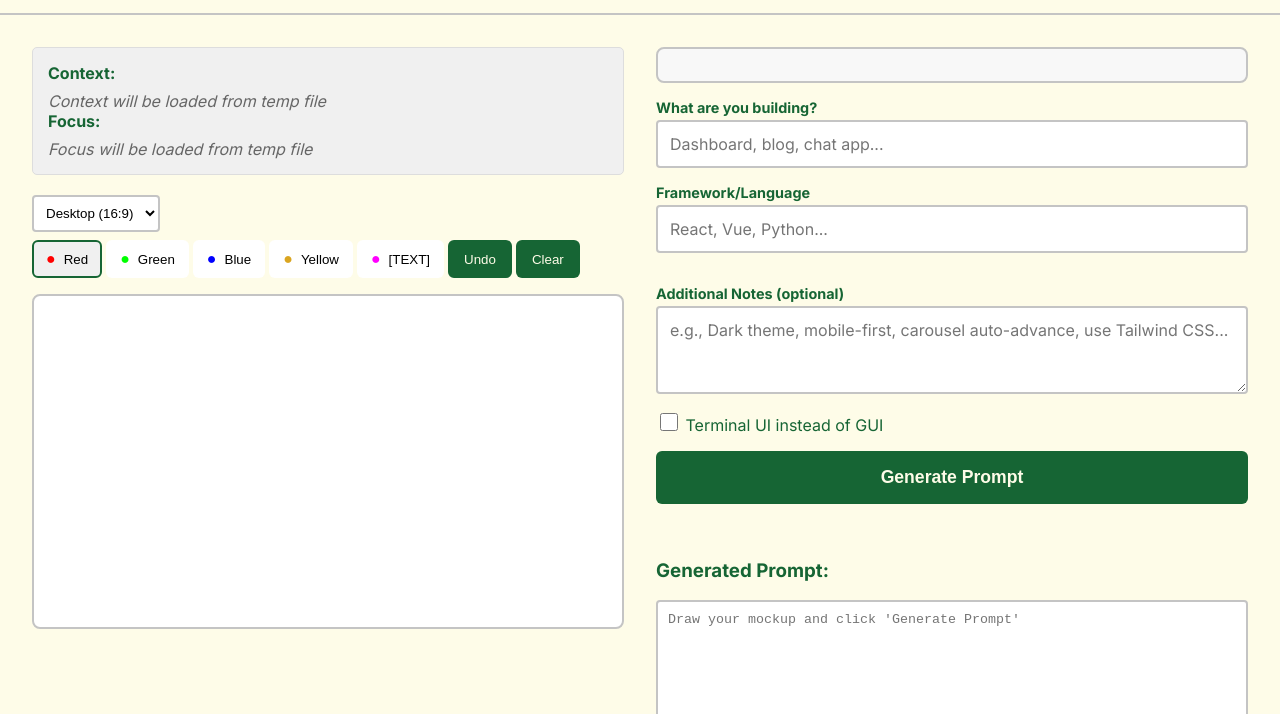
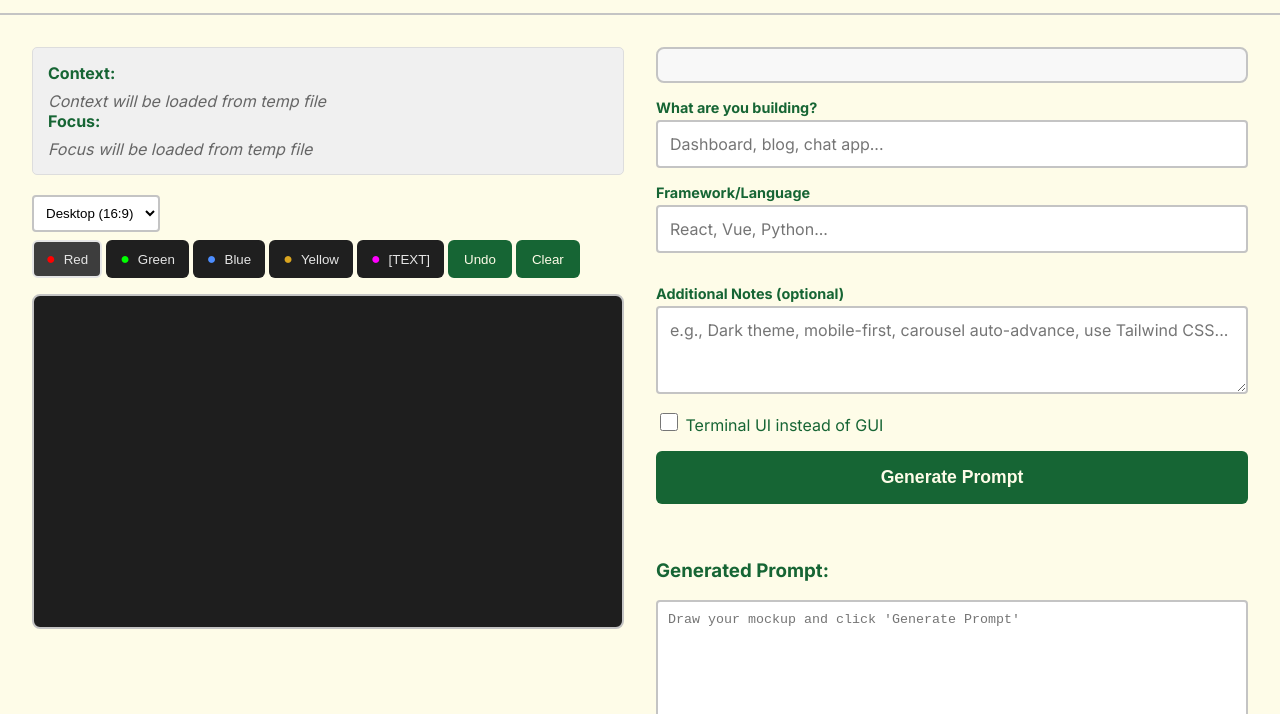
Before and after one commit to AJ-Gonzalez/NapkinWire, a plain HTML site: page web/ui-standalone.html in a window 1280 px wide. Shown: the part 86-800 px from the top of the page. Drawn offline with nearby package versions, Linux system fonts and the light colour scheme; a web font is replaced by a local one.

Commit message:
Dark mode palette and canvas, lift blue for contrast
Transition the color palette buttons and drawing canvas to dark mode:
- Add dark-mode CSS vars (--palette-bg, --palette-active-bg, --palette-fg,
  --canvas-bg) to :root in style.css and ui-standalone.html
- Palette buttons: dark bg (#1f1f1f) with light text (#e5e5e5); active
  button uses #3d3d3d with light border
- Canvas background: #ffffff -> #1e1e1e (shows through clearRect redraws)
- Lift blue stroke #0000ff -> #4d8eff for dark-canvas contrast
  (1.94:1 -> 5.26:1); updated consistently across data-color attrs,
  uiColorMapping keys, and getColorName so the ASCII % mapping still works

```diff
--- a/web/main.js
+++ b/web/main.js
@@ -17,7 +17,7 @@ const ctx = canvas.getContext('2d');
 const uiColorMapping = {
     '#ff0000': '#',  // Red
     '#00ff00': '@',  // Green
-    '#0000ff': '%',  // Blue
+    '#4d8eff': '%',  // Blue
     '#DAA520': '&',  // Yellow
     '#ff00ff': '.'   // Purple
 };
--- a/web/shared/ascii-converter.js
+++ b/web/shared/ascii-converter.js
@@ -173,7 +173,7 @@ export function generateInputFields(shapes, container, role) {
 
 export function getColorName(color) {
     const names = {
-        '#ff0000': 'Red', '#00ff00': 'Green', '#0000ff': 'Blue',
+        '#ff0000': 'Red', '#00ff00': 'Green', '#4d8eff': 'Blue',
         '#DAA520': 'Yellow', '#ff00ff': 'Purple'
     };
     return names[color] || 'Unknown';
--- a/web/style.css
+++ b/web/style.css
@@ -13,6 +13,11 @@
     --button_bg: #166534;
     --button_bg_clicked: #0d4322;
     --border: #c4c4c4;
+    /* Dark-mode palette + canvas */
+    --palette-bg: #1f1f1f;
+    --palette-active-bg: #3d3d3d;
+    --palette-fg: #e5e5e5;
+    --canvas-bg: #1e1e1e;
 }
 
 * {
@@ -89,10 +94,10 @@ h1 {
     padding: 0.5rem 0.75rem;
     border: 2px solid transparent;
     cursor: pointer;
-    background: white;
+    background: var(--palette-bg);
+    color: var(--palette-fg);
     border-radius: 6px;
 }
-
 .color-btn::before {
     content: '●';
     font-size: 16px;
@@ -108,7 +113,7 @@ h1 {
 }
 
 .color-btn.blue::before {
-    color: #0000ff;
+    color: #4d8eff;
 }
 
 .color-btn.yellow::before {
@@ -120,8 +125,8 @@ h1 {
 }
 
 .color-btn.active {
-    border-color: var(--fg);
-    background: #f0f0f0;
+    border-color: var(--palette-fg);
+    background: var(--palette-active-bg);
 }
 
 .action-btn {
@@ -139,14 +144,12 @@ h1 {
 
 canvas {
     width: 100%;
-    background-color: #ffffff;
+    background-color: var(--canvas-bg);
     border: 2px solid var(--border);
     border-radius: 8px;
     display: block;
     margin: 0 auto;
 }
-
-/* Output Section */
 .output-section {
     flex: 1;
 }
--- a/web/ui-standalone.html
+++ b/web/ui-standalone.html
@@ -22,6 +22,11 @@
             --button_bg: #166534;
             --button_bg_clicked: #0d4322;
             --border: #c4c4c4;
+            /* Dark-mode palette + canvas */
+            --palette-bg: #1f1f1f;
+            --palette-active-bg: #3d3d3d;
+            --palette-fg: #e5e5e5;
+            --canvas-bg: #1e1e1e;
         }
 
         * {
@@ -98,7 +103,8 @@
             padding: 0.5rem 0.75rem;
             border: 2px solid transparent;
             cursor: pointer;
-            background: white;
+            background: var(--palette-bg);
+            color: var(--palette-fg);
             border-radius: 6px;
         }
 
@@ -117,7 +123,7 @@
         }
 
         .color-btn.blue::before {
-            color: #0000ff;
+            color: #4d8eff;
         }
 
         .color-btn.yellow::before {
@@ -129,8 +135,8 @@
         }
 
         .color-btn.active {
-            border-color: var(--fg);
-            background: #f0f0f0;
+            border-color: var(--palette-fg);
+            background: var(--palette-active-bg);
         }
 
         .action-btn {
@@ -149,7 +155,7 @@
         canvas {
             width: 100%;
             max-width: 800px;
-            background-color: #ffffff;
+            background-color: var(--canvas-bg);
             border: 2px solid var(--border);
             border-radius: 8px;
             display: block;
@@ -359,7 +365,7 @@
                 <div class="color-palette">
                     <button data-color="#ff0000" class="color-btn red">Red</button>
                     <button data-color="#00ff00" class="color-btn green">Green</button>
-                    <button data-color="#0000ff" class="color-btn blue">Blue</button>
+                    <button data-color="#4d8eff" class="color-btn blue">Blue</button>
                     <button data-color="#DAA520" class="color-btn yellow">Yellow</button>
                     <button data-color="#ff00ff" class="color-btn purple">[TEXT]</button>
                     <button id="undoBtn" class="action-btn">Undo</button>
@@ -422,7 +428,7 @@
         const uiColorMapping = {
             '#ff0000': '#',  // Red
             '#00ff00': '@',  // Green
-            '#0000ff': '%',  // Blue
+            '#4d8eff': '%',  // Blue
             '#DAA520': '&',  // Yellow
             '#ff00ff': '.'   // Purple
         };
```
Also changed, not shown: web/index.html (+1 -1 lines).
